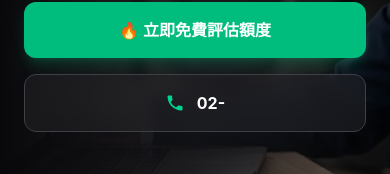
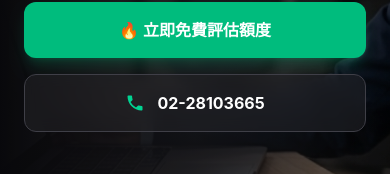
Before and after one commit to nukr/chihuahua, a React (Vite) app in the folder frontend/: page / in a window 390 px wide. Shown: the part 550-724 px from the top of the page. Built offline with nearby package versions, Linux system fonts and the light colour scheme.

Commit message:
update phone number

```diff
--- a/frontend/src/sections/Hero/Hero.tsx
+++ b/frontend/src/sections/Hero/Hero.tsx
@@ -136,7 +136,7 @@ function Hero({personCount}:{ personCount: string}) {
               <div className='absolute inset-0 -translate-x-full bg-linear-to-r from-transparent via-white/20 to-transparent transition-transform duration-500 group-hover:translate-x-full' />
             </Link>
             <a
-              href='tel:+88621234566'
+              href='tel:+886228103665'
               className='flex items-center justify-center gap-3 rounded-xl border border-zinc-700 bg-zinc-800/50 px-8 py-4 text-center font-bold text-white backdrop-blur-sm transition-colors hover:bg-zinc-800'
             >
               <svg
@@ -146,7 +146,7 @@ function Hero({personCount}:{ personCount: string}) {
               >
                 <path d='M6.62 10.79a15.053 15.053 0 006.59 6.59l2.2-2.2c.27-.27.67-.36 1.02-.24 1.12.37 2.33.57 3.57.57.55 0 1 .45 1 1V20c0 .55-.45 1-1 1-9.39 0-17-7.61-17-17 0-.55.45-1 1-1h3.5c.55 0 1 .45 1 1 0 1.25.2 2.45.57 3.57.11.35.03.74-.25 1.02l-2.2 2.2z' />
               </svg>
-              02-
+              02-28103665
             </a>
           </div>
 
```
